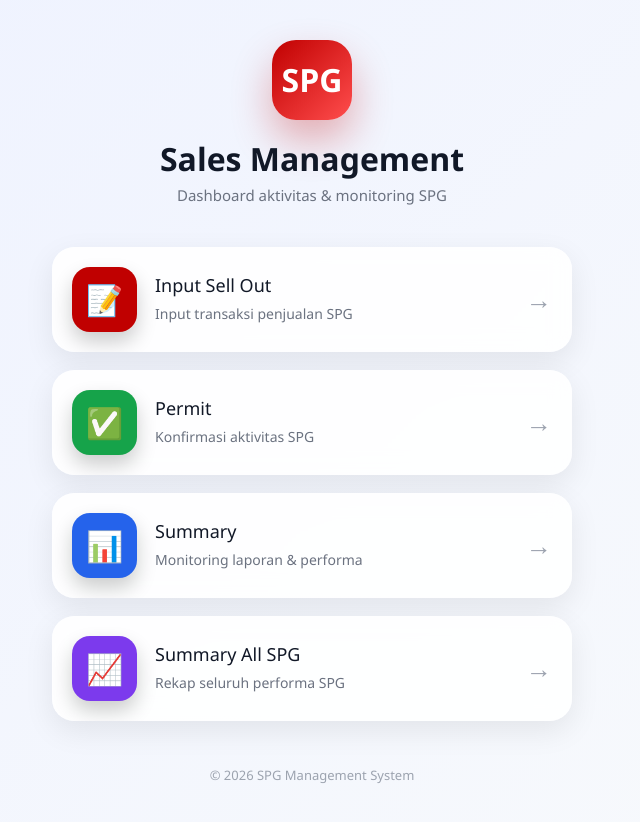
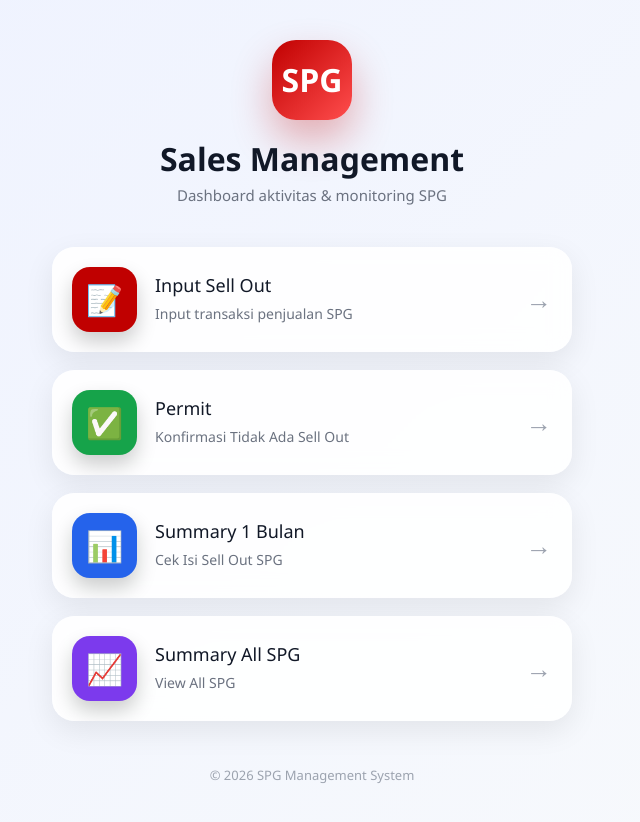
Before and after one commit to yoke100992/fiesta, a React (Vite) app: page / in a window 1280 px wide. Shown: the top 822 px of the page, without its empty margins (328-968 px from the left). Built offline with nearby package versions, Linux system fonts and the light colour scheme.

Commit message:
Update Home.jsx

```diff
--- a/src/pages/Home.jsx
+++ b/src/pages/Home.jsx
@@ -13,14 +13,14 @@ export default function Home() {
     },
     {
       title: "Permit",
-      desc: "Konfirmasi aktivitas SPG",
+      desc: "Konfirmasi Tidak Ada Sell Out",
       icon: "✅",
       path: "/permit",
       color: "#16a34a"
     },
     {
-      title: "Summary",
-      desc: "Monitoring laporan & performa",
+      title: "Summary 1 Bulan",
+      desc: "Cek Isi Sell Out SPG",
       icon: "📊",
       path: "/summary",
       color: "#2563eb"
@@ -28,7 +28,7 @@ export default function Home() {
 
     {
     title: "Summary All SPG",
-    desc: "Rekap seluruh performa SPG",
+    desc: "View All SPG",
     icon: "📈",
     path: "/summary-all",
     color: "#7c3aed"
```
